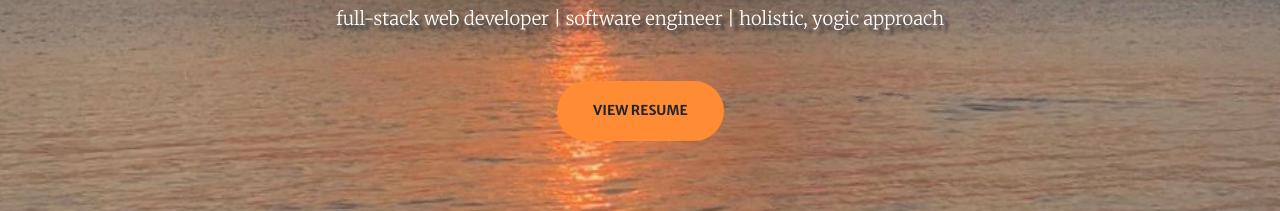
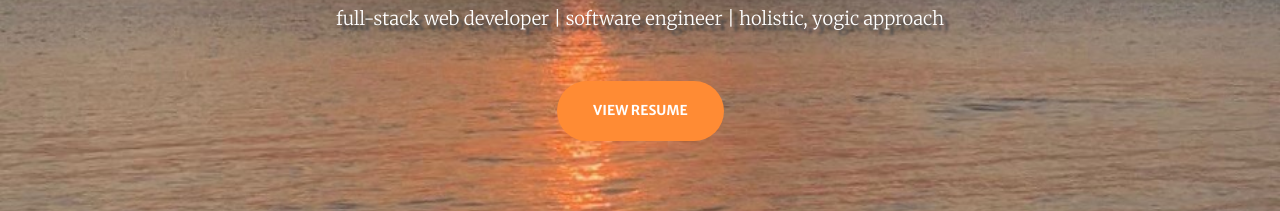
Before and after one commit to apcaplan/apcaplan.github.io, a website with bundled scripts: page index.html in a window 1280 px wide. Shown: the part 422-633 px from the top of the page. Built offline with nearby package versions, Linux system fonts and the light colour scheme.

Commit message:
Update "view resume" button color

```diff
--- a/index.html
+++ b/index.html
@@ -70,7 +70,7 @@
           </div>
         <div class="col-lg-8 align-self-baseline">
           <p class="text-white-75 font-weight-light mb-5 animated lightSpeedIn delay-2s">full-stack web developer | software engineer | holistic, yogic approach</p>
-          <a class="btn btn-primary btn-xl js-scroll-trigger animated rotateIn slow delay-2s" href="./img/Resume/Adam Caplan Resume.pdf" target="_blank">VIEW RESUME</a>
+          <a class="btn btn-primary btn-xl text-white js-scroll-trigger animated rotateIn slow delay-2s" href="./img/Resume/Adam Caplan Resume.pdf" target="_blank">VIEW RESUME</a>
         </div>
       </div>
     </div>
```
